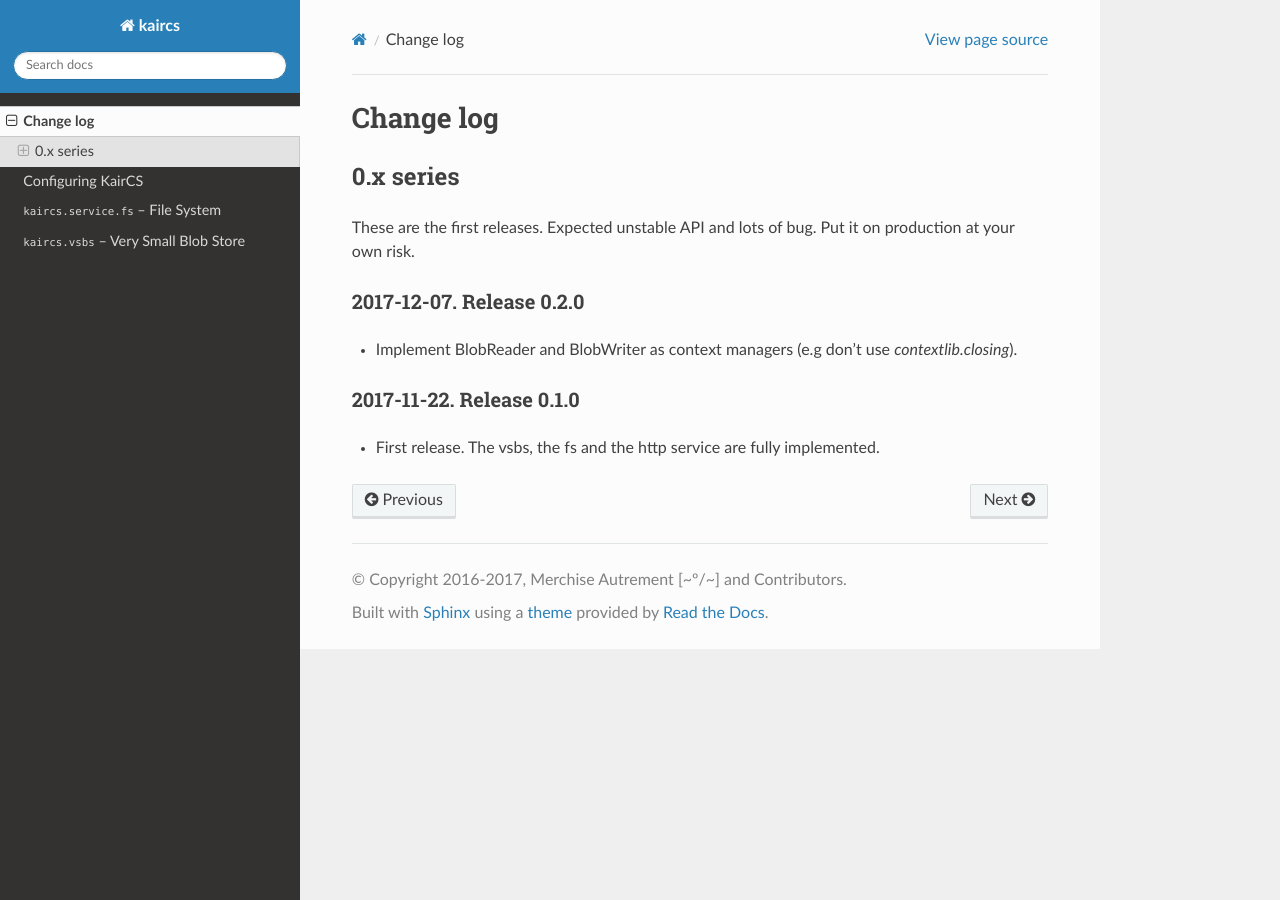
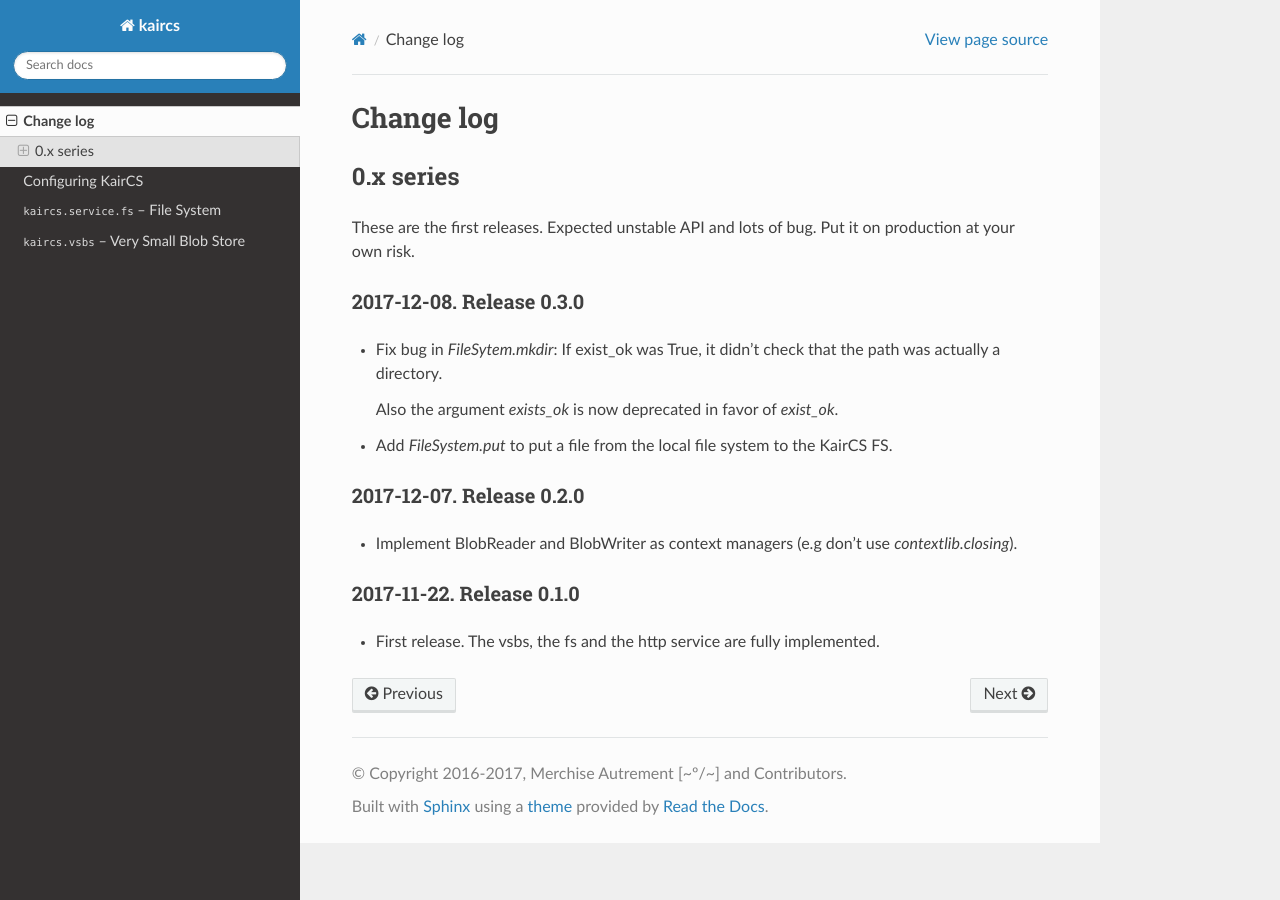
Before and after one commit to merchise/kaircs, a Sphinx documentation site: the page built from docs/source/HISTORY.rst, in a window 1280 px wide. Built offline with Sphinx 7.4.7 and the Read the Docs theme 2.0.0, drawn with Linux system fonts in a browser that asks for light colours; the version number could not be read and is left out.

Commit message:
Release 0.3.0

```diff
--- a/docs/source/HISTORY.rst
+++ b/docs/source/HISTORY.rst
@@ -7,6 +7,18 @@
 
 These are the first releases.  Expected unstable API and lots of bug.  Put it
 on production at your own risk.
+
+
+2017-12-08. Release 0.3.0
+-------------------------
+
+- Fix bug in `FileSytem.mkdir`: If exist_ok was True, it didn't check that the
+  path was actually a directory.
+
+  Also the argument `exists_ok` is now deprecated in favor of `exist_ok`.
+
+- Add `FileSystem.put` to put a file from the local file system to the KairCS
+  FS.
 
 
 2017-12-07. Release 0.2.0
```
Also changed, not shown: 1 other file.
